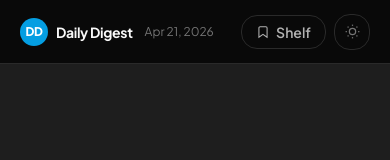
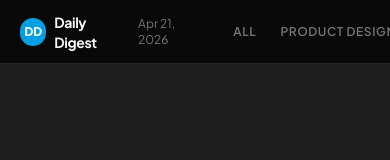
Before and after one commit to iurche/iura-daily-digest, a Next.js app: page /topic/ai-research in a window 390 px wide. Shown: the top 160 px of the page. Built offline with nearby package versions, Linux system fonts and the light colour scheme.

Commit message:
feat: horizontal scrollable topics on mobile

```diff
--- a/components/Nav.tsx
+++ b/components/Nav.tsx
@@ -50,7 +50,7 @@ export default function Nav() {
             {formatDate(new Date())}
           </span>
 
-          <div className="hidden lg:flex items-center gap-1.5 ml-2">
+          <div className="hidden sm:flex items-center gap-1.5 ml-2">
             <Link
               href="/"
               className="px-3 py-1 rounded-full text-xs font-semibold uppercase tracking-wider transition-all"
@@ -66,6 +66,32 @@ export default function Nav() {
                 key={topic}
                 href={`/topic/${topic}`}
                 className="px-3 py-1 rounded-full text-xs font-semibold uppercase tracking-wider transition-all"
+                style={{
+                  background: currentTopic === topic ? "var(--brand)" : "transparent",
+                  color: currentTopic === topic ? "#fff" : "var(--text-muted)",
+                }}
+              >
+                {TOPIC_LABELS[topic]}
+              </Link>
+            ))}
+          </div>
+
+          <div className="flex sm:hidden items-center gap-1 ml-2 overflow-x-auto">
+            <Link
+              href="/"
+              className="px-2.5 py-1 rounded-full text-xs font-semibold uppercase tracking-wider transition-all whitespace-nowrap"
+              style={{
+                background: isRoot ? "var(--brand)" : "transparent",
+                color: isRoot ? "#fff" : "var(--text-muted)",
+              }}
+            >
+              All
+            </Link>
+            {TOPIC_ORDER.map((topic) => (
+              <Link
+                key={topic}
+                href={`/topic/${topic}`}
+                className="px-2.5 py-1 rounded-full text-xs font-semibold uppercase tracking-wider transition-all whitespace-nowrap"
                 style={{
                   background: currentTopic === topic ? "var(--brand)" : "transparent",
                   color: currentTopic === topic ? "#fff" : "var(--text-muted)",
```
